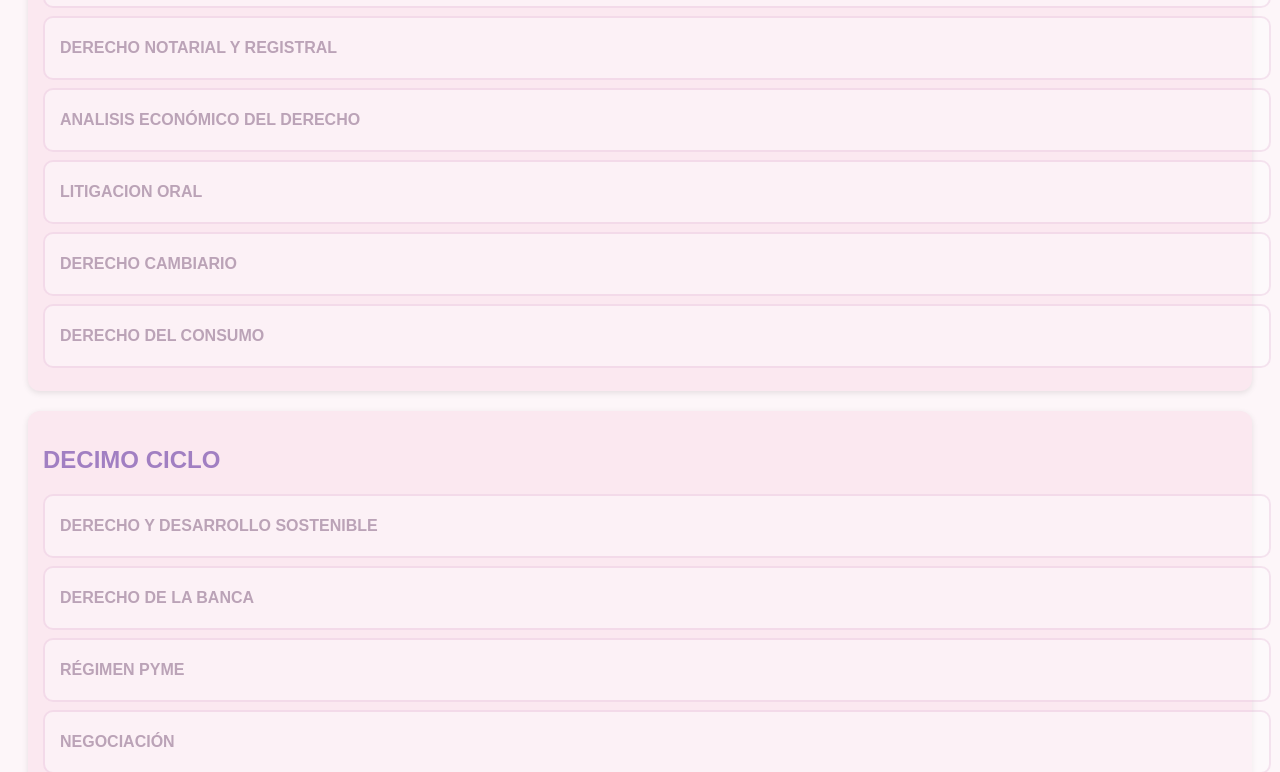
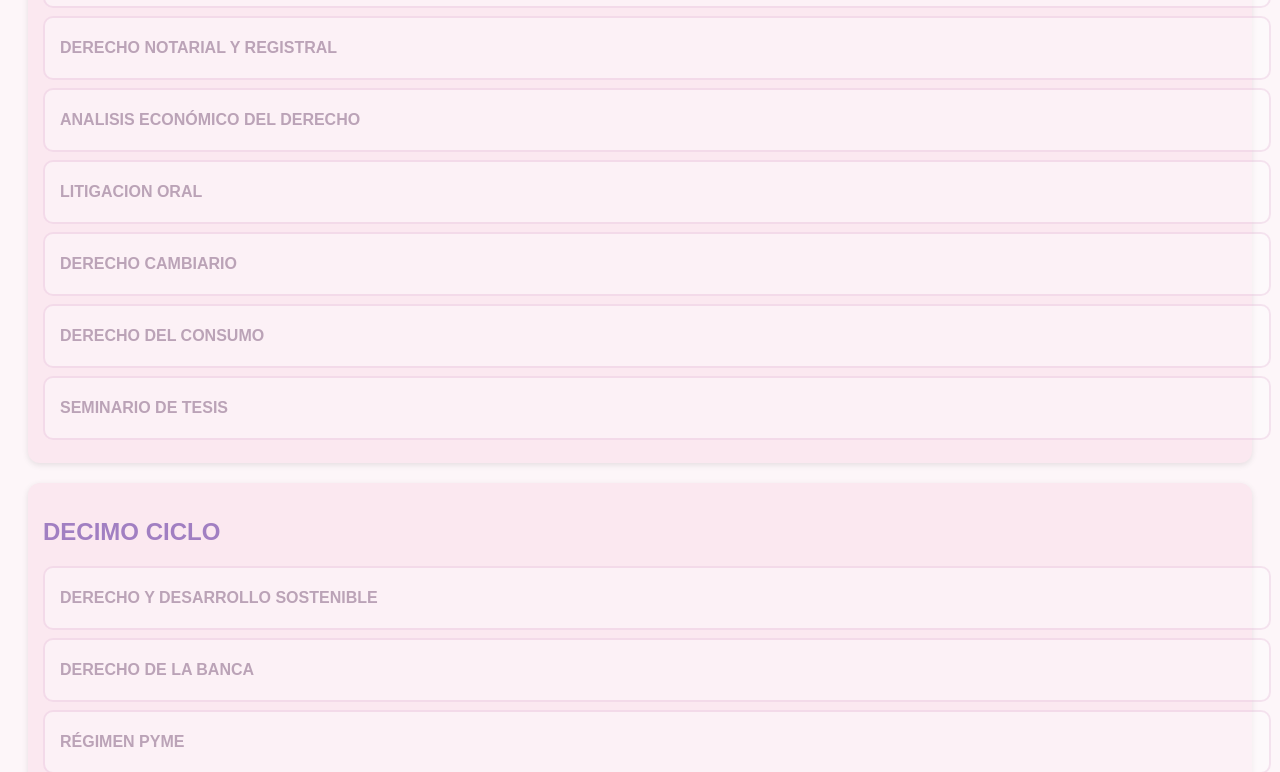
Before and after one commit to Alvarov42/Malla-curricular-de-mi-bebe-, a plain HTML site: page index.html in a window 1280 px wide. Shown: the part 4933-5705 px from the top of the page. Drawn offline with Linux system fonts and the light colour scheme.

Commit message:
Update index.html

```diff
--- a/index.html
+++ b/index.html
@@ -72,7 +72,8 @@
   <div id="contenedor"></div>
 
   <script>
-    const cursos = { "PRIMER CICLO": [
+    const cursos = {
+      "PRIMER CICLO": [
         { "nombre": "HISTORIA DE LAS IDEAS POLÍTICAS" },
         { "nombre": "HISTORIA COMPARADA" },
         { "nombre": "ESTRATEGIAS DE APRENDIZAJE" },
@@ -146,7 +147,8 @@
         { "nombre": "ANALISIS ECONÓMICO DEL DERECHO", "prereq": ["IMPOSICIÓN AL CONSUMO"] },
         { "nombre": "LITIGACION ORAL", "prereq": ["ETAPA INTERMEDIA Y JUZGAMIENTO PENAL"] },
         { "nombre": "DERECHO CAMBIARIO", "prereq": ["DERECHO SOCIETARIO"] },
-    { "nombre": "DERECHO DEL CONSUMO", "prereq": ["CONTRATACIÓN CON EL ESTADO"] }
+        { "nombre": "DERECHO DEL CONSUMO", "prereq": ["CONTRATACIÓN CON EL ESTADO"] },
+        { "nombre": "SEMINARIO DE TESIS", "prereq": ["RESPONSABILIDAD CIVIL"] }
       ],
       "DECIMO CICLO": [
         { "nombre": "DERECHO Y DESARROLLO SOSTENIBLE", "prereq": ["DERECHO DE PROPIEDAD INTELECTUAL"] },
@@ -155,10 +157,10 @@
         { "nombre": "NEGOCIACIÓN", "prereq": ["LITIGACION ORAL"] },
         { "nombre": "DERECHO CORPORATIVO", "prereq": ["DERECHO CAMBIARIO"] },
         { "nombre": "DERECHO DE LA COMPETENCIA", "prereq": ["DERECHO DEL CONSUMO"] }
-  ] };
+      ]
+    };
 
     const completados = new Set();
-
     const contenedor = document.getElementById("contenedor");
 
     function renderCursos() {
```
Lines whose indentation alone changed are shown as unchanged.
